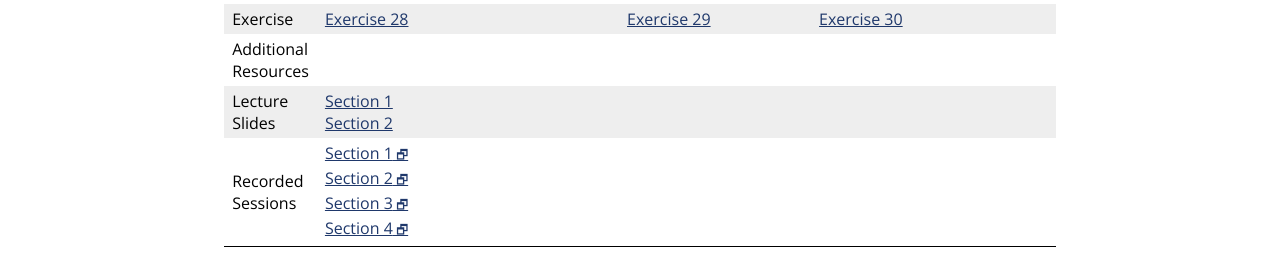
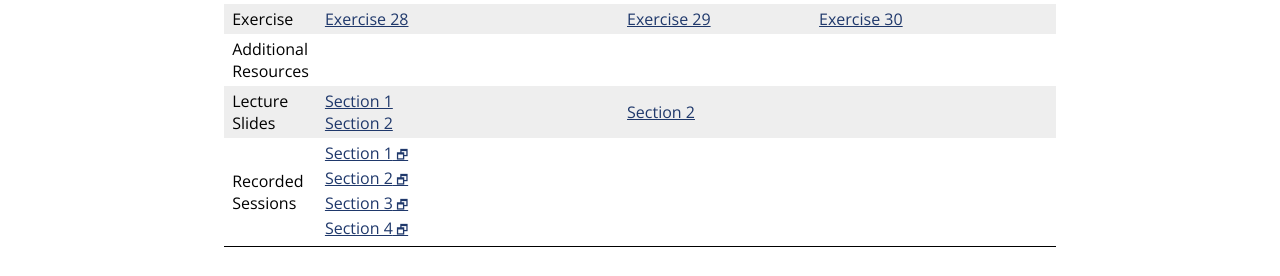
Before and after one commit to jhu-ip/cs220-s22, a Jekyll site: the page built from material.md, in a window 1280 px wide. Shown: the part 1217-1493 px from the top of the page. Built offline with Jekyll 4.4.1, drawn with Linux system fonts in a browser that asks for light colours; some web fonts are replaced.

Commit message:
Added lecture slides

```diff
--- a/material.csv
+++ b/material.csv
@@ -326,6 +326,7 @@
 10,2,6-Apr,Slides,Operator overloading,slides/day29_operator_overloading.pdf
 10,2,6-Apr,Recap,Day 29,questions/day29.html
 10,2,6-Apr,Exercise,Exercise 29,exercise/ex29.html
+10,2,6-Apr,LectureSlides,Section 2,slides/sec02/29.pdf
 10,3,8-Apr,Video,Initialization and assignment,https://jh.hosted.panopto.com/Panopto/Pages/Viewer.aspx?id=f9091b95-ab29-46fe-82b8-ae2300279e93
 10,3,8-Apr,Video,Rule of 3,https://jh.hosted.panopto.com/Panopto/Pages/Viewer.aspx?id=181313b7-6b07-400c-addf-ae2300279df3
 10,3,8-Apr,Slides,Initialization and assignment,slides/day30_initialization_assignments.pdf
--- a/material.md
+++ b/material.md
@@ -576,7 +576,7 @@
     <tr>
       <td>Lecture<br>Slides</td>
       <td><a href='slides/sec01/day28_notes.pdf'>Section 1</a><br><a href='slides/sec02/28.pdf'>Section 2</a></td>
-      <td></td>
+      <td><a href='slides/sec02/29.pdf'>Section 2</a></td>
       <td></td>
     </tr>
     <tr>
```
